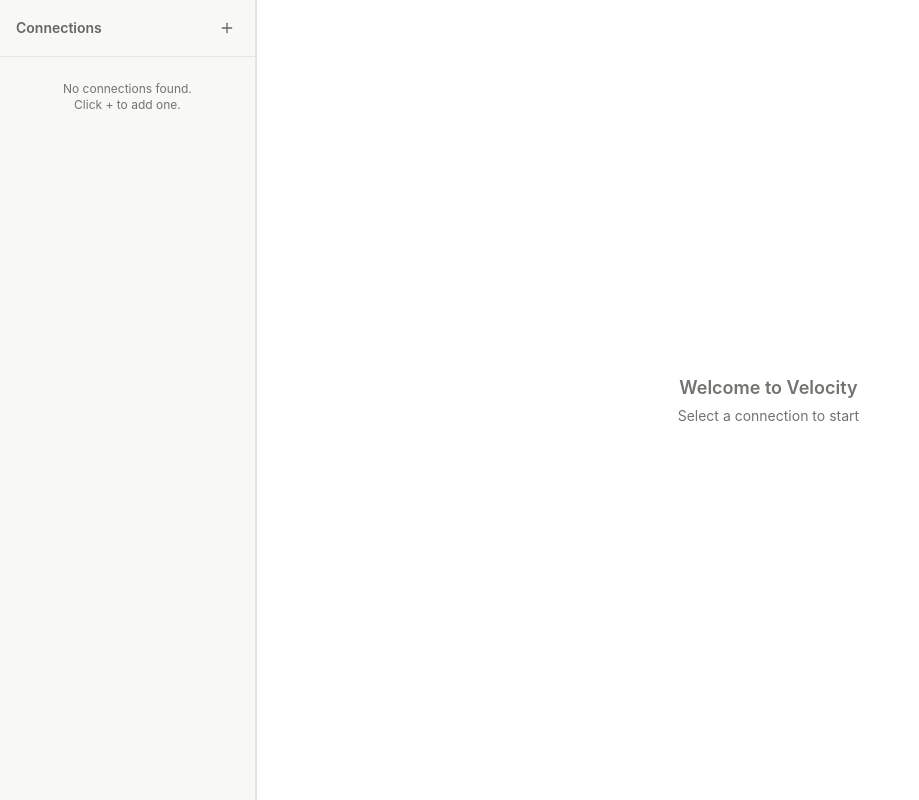
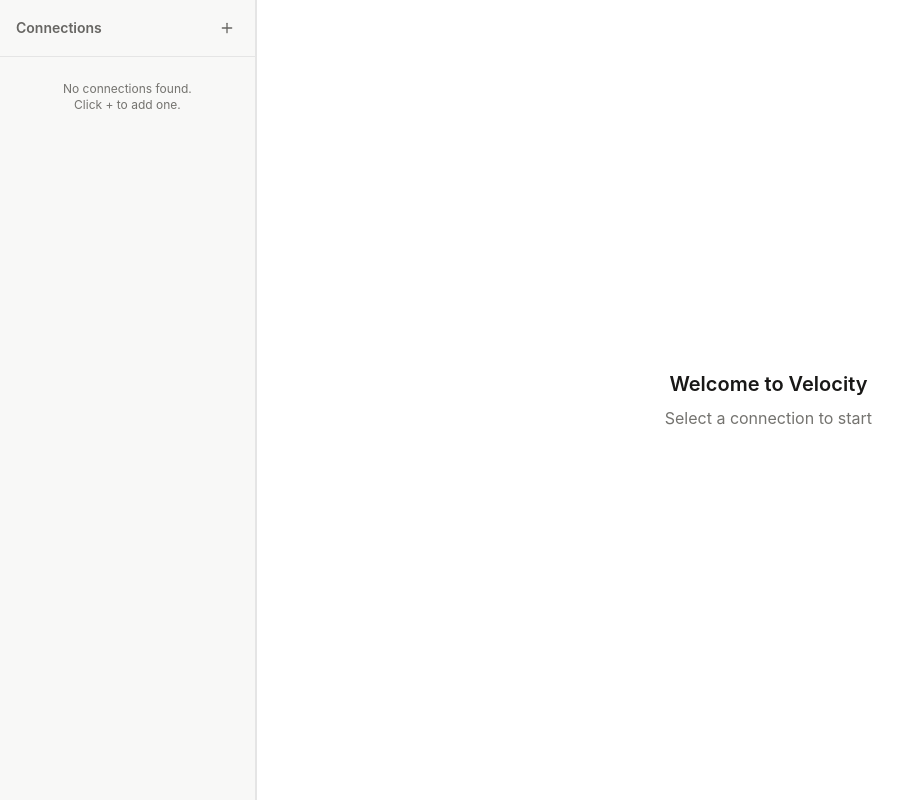
Before and after one commit to sanztheo/velocity, a React (Vite) app: page / in a window 1280 px wide. Shown: the whole page, without its empty margins (0-919 px from the left). Built offline with nearby package versions, Linux system fonts and the light colour scheme.

Commit message:
refactor: Update theme application to directly manipulate document classes and refine various UI element styles.

```diff
--- a/src/App.tsx
+++ b/src/App.tsx
@@ -4,12 +4,20 @@
 import { Toaster } from "@/components/ui/sonner";
 
 function App() {
-  const { setTheme, theme, activeTabId, tabs } = useAppStore();
+  const { theme, activeTabId, tabs } = useAppStore();
 
   useEffect(() => {
-    // Initialize theme
-    setTheme(theme);
-  }, [setTheme, theme]);
+    // Apply theme to document
+    const root = document.documentElement;
+    root.classList.remove("light", "dark");
+
+    if (theme === "system") {
+      const systemTheme = window.matchMedia("(prefers-color-scheme: dark)").matches ? "dark" : "light";
+      root.classList.add(systemTheme);
+    } else {
+      root.classList.add(theme);
+    }
+  }, [theme]);
 
   const activeTab = tabs.find((t) => t.id === activeTabId);
 
@@ -17,8 +25,8 @@
     <>
       <AppLayout>
         {activeTab ? (
-          <div className="p-4">
-            <h1 className="text-2xl font-bold mb-2">{activeTab.title}</h1>
+          <div className="p-6">
+            <h1 className="text-2xl font-bold mb-2 text-foreground">{activeTab.title}</h1>
             <div className="text-muted-foreground">
               {activeTab.type === 'query' && "Query Editor Placeholder"}
               {activeTab.type === 'table' && "Table Viewer Placeholder"}
@@ -26,15 +34,15 @@
             </div>
           </div>
         ) : (
-          <div className="flex h-full items-center justify-center text-muted-foreground">
+          <div className="flex h-full items-center justify-center">
             <div className="text-center">
-              <h2 className="text-lg font-semibold mb-1">Welcome to Velocity</h2>
-              <p className="text-sm">Select a connection to start</p>
+              <h2 className="text-xl font-semibold mb-2 text-foreground">Welcome to Velocity</h2>
+              <p className="text-muted-foreground">Select a connection to start</p>
             </div>
           </div>
         )}
       </AppLayout>
-      <Toaster />
+      <Toaster position="top-right" />
     </>
   );
 }
--- a/src/components/layout/AppLayout.tsx
+++ b/src/components/layout/AppLayout.tsx
@@ -11,7 +11,7 @@
   const { sidebarCollapsed } = useAppStore();
 
   return (
-    <div className="h-screen w-screen bg-background overflow-hidden flex flex-col">
+    <div className="h-screen w-screen overflow-hidden flex flex-col bg-background text-foreground">
       <div className="flex-1 flex overflow-hidden">
         <ResizablePanelGroup direction="horizontal">
           <ResizablePanel
@@ -25,20 +25,18 @@
             <Sidebar />
           </ResizablePanel>
 
-          <ResizableHandle />
+          <ResizableHandle className="w-px bg-border hover:bg-primary/50 transition-colors" />
 
           <ResizablePanel defaultSize={80}>
-            <div className="flex flex-col h-full w-full">
+            <div className="flex flex-col h-full w-full bg-background">
               <TabBar />
-              <main className="flex-1 overflow-auto bg-background/50">
+              <main className="flex-1 overflow-auto">
                 {children}
               </main>
             </div>
           </ResizablePanel>
         </ResizablePanelGroup>
       </div>
-
-      {/* Optional Status Bar could go here */}
     </div>
   );
 }
```
